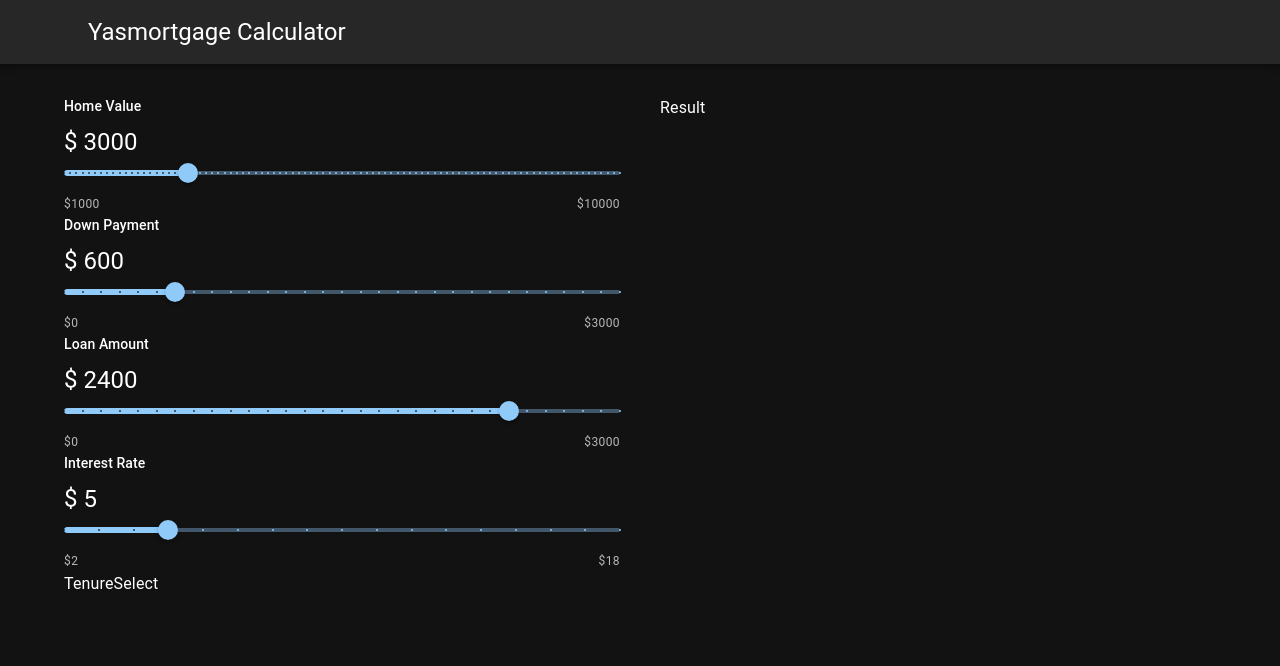
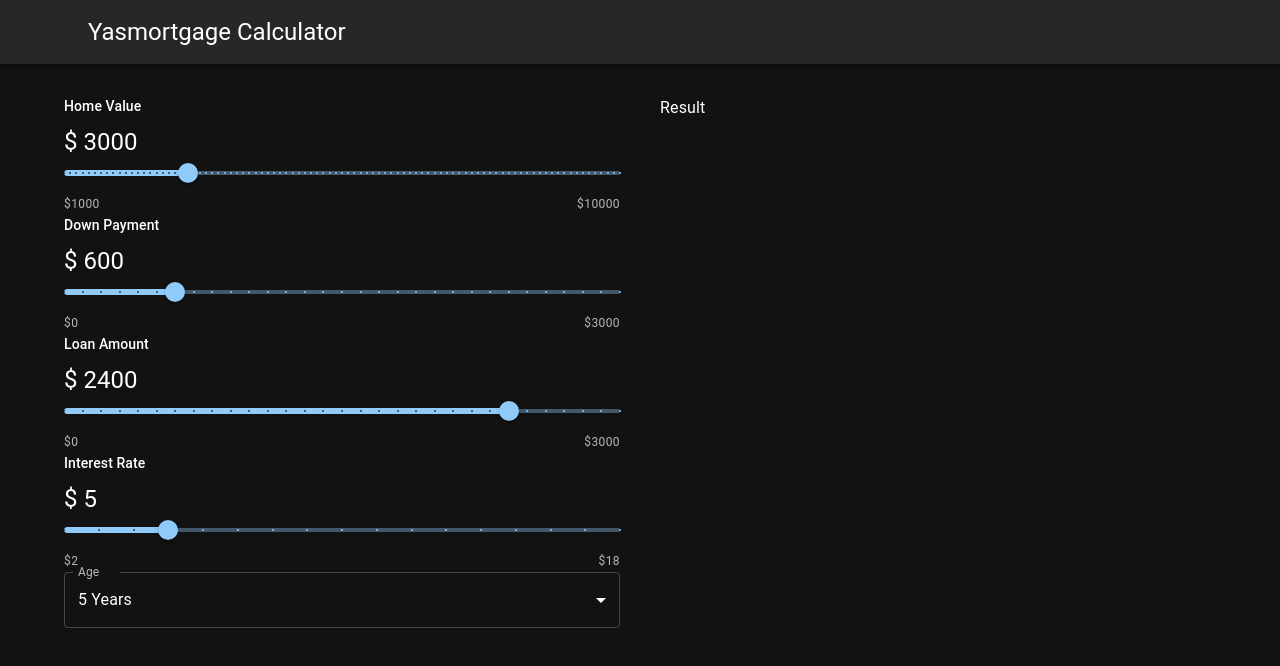
Before and after one commit to YElnadi/Mortgage_Calculator, a React (Create React App) app: page / in a window 1280 px wide. Shown: the top 666 px of the page. Built offline with nearby package versions, Linux system fonts and the light colour scheme.

Commit message:
tenuer done

```diff
--- a/src/App.js
+++ b/src/App.js
@@ -12,7 +12,7 @@
     homeValue: 3000,
     downPayment: 3000 * 0.2,
     loanAmount: 3000 * 0.8,
-    loanTerm: 3000,
+    loanTerm: 5,
     interestRate: 5
   });
 
@@ -24,7 +24,7 @@
         <Grid container spacing={5}>
           <Grid item xs={12} md={6}>
             <SliderSelect data = {data} setData = {setData}/>
-            <TenureSelect />
+            <TenureSelect data = {data} setData = {setData}/>
           </Grid>
           <Grid item xs={12} md={6}>
             <Result />
--- a/src/components/TenureSelect.js
+++ b/src/components/TenureSelect.js
@@ -1,11 +1,35 @@
-import React from 'react';
+import * as React from "react";
+import Box from "@mui/material/Box";
+import InputLabel from "@mui/material/InputLabel";
+import MenuItem from "@mui/material/MenuItem";
+import FormControl from "@mui/material/FormControl";
+import Select from "@mui/material/Select";
 
-const TenureSelect = () => {
+const TenureSelect = ({ data, setData }) => {
+  const handleChange = (event) => {
+    setData({
+      ...data,
+      loanTerm: event.target.value,
+    });
+  };
   return (
-    <div>
-      TenureSelect
-    </div>
+    <FormControl fullWidth>
+      <InputLabel id="demo-simple-select-label">Age</InputLabel>
+      <Select
+        labelId="demo-simple-select-label"
+        id="demo-simple-select"
+        value={data.loanTerm}
+        label="Tenure"
+        onChange={handleChange}
+      >
+        <MenuItem value={5}>5 Years</MenuItem>
+        <MenuItem value={10}>10 Years</MenuItem>
+        <MenuItem value={20}>20 Years</MenuItem>
+        <MenuItem value={30}>30 Years</MenuItem>
+
+      </Select>
+    </FormControl>
   );
-}
+};
 
 export default TenureSelect;
```
